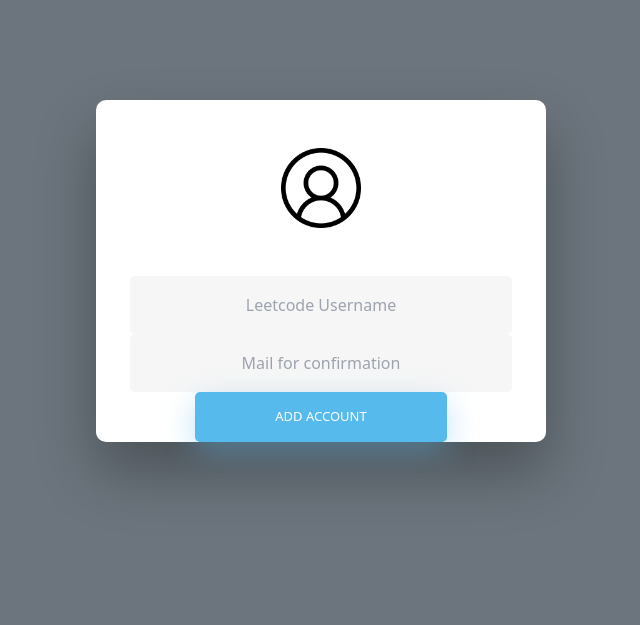
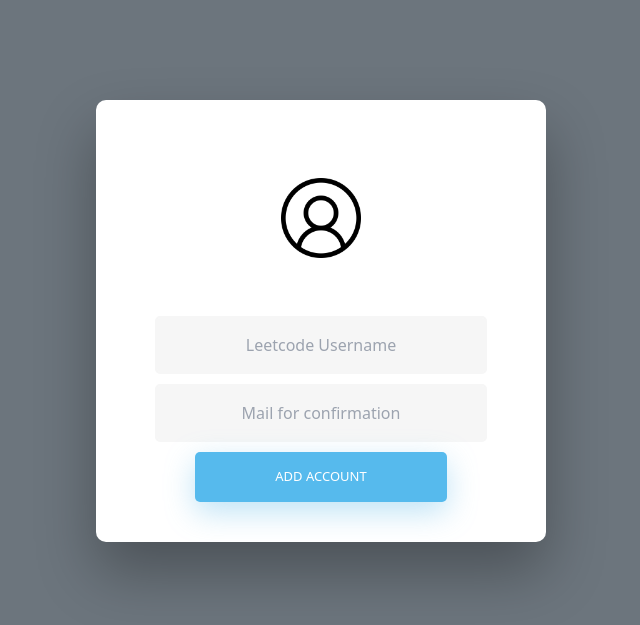
Before and after one commit to Pro100-Almaz/Competative_prog, a Django app: page /add_account in a window 1280 px wide. Shown: the part 72-697 px from the top of the page, without its empty margins (319-959 px from the left). Run offline with Django 4.2, Linux system fonts and the light colour scheme.

Commit message:
change in css(3)

```diff
--- a/templates/acc_add.css
+++ b/templates/acc_add.css
@@ -32,7 +32,7 @@
   width: 90%;
   max-width: 450px;
   position: relative;
-  padding: 0px;
+  padding: 30px;
   -webkit-box-shadow: 0 30px 60px 0 rgba(0,0,0,0.3);
   box-shadow: 0 30px 60px 0 rgba(0,0,0,0.3);
   text-align: center;
@@ -135,7 +135,7 @@
     padding-top: 100px;
 }
 
-@-webkit-keyframes makefadeInDown {
+@-webkit-keyframes fadeInDown {
   0% {
     opacity: 0;
     -webkit-transform: translate3d(0, -100%, 0);
@@ -148,7 +148,7 @@
   }
 }
 
-@keyframes makefadeInDown {
+@keyframes fadeInDown {
   0% {
     opacity: 0;
     -webkit-transform: translate3d(0, -100%, 0);
--- a/templates/add_acc.html
+++ b/templates/add_acc.html
@@ -55,9 +55,9 @@
 
         <form method="post">
             {% csrf_token %}
-            <input type="text" id="login" class="fadeIn second" name="login" placeholder="Leetcode Username">
+            <input type="text" id="login" class="fadeIn second" name="login" placeholder="Leetcode Username" style="margin: 10px;">
             <input type="text" id="email" class="fadeIn third" name="email" placeholder="Mail for confirmation">
-            <input type="submit" class="fadeIn fourth" value="Add account">
+            <input type="submit" class="fadeIn fourth" value="Add account" style="margin: 10px;">
         </form>
 
       </div>
```
